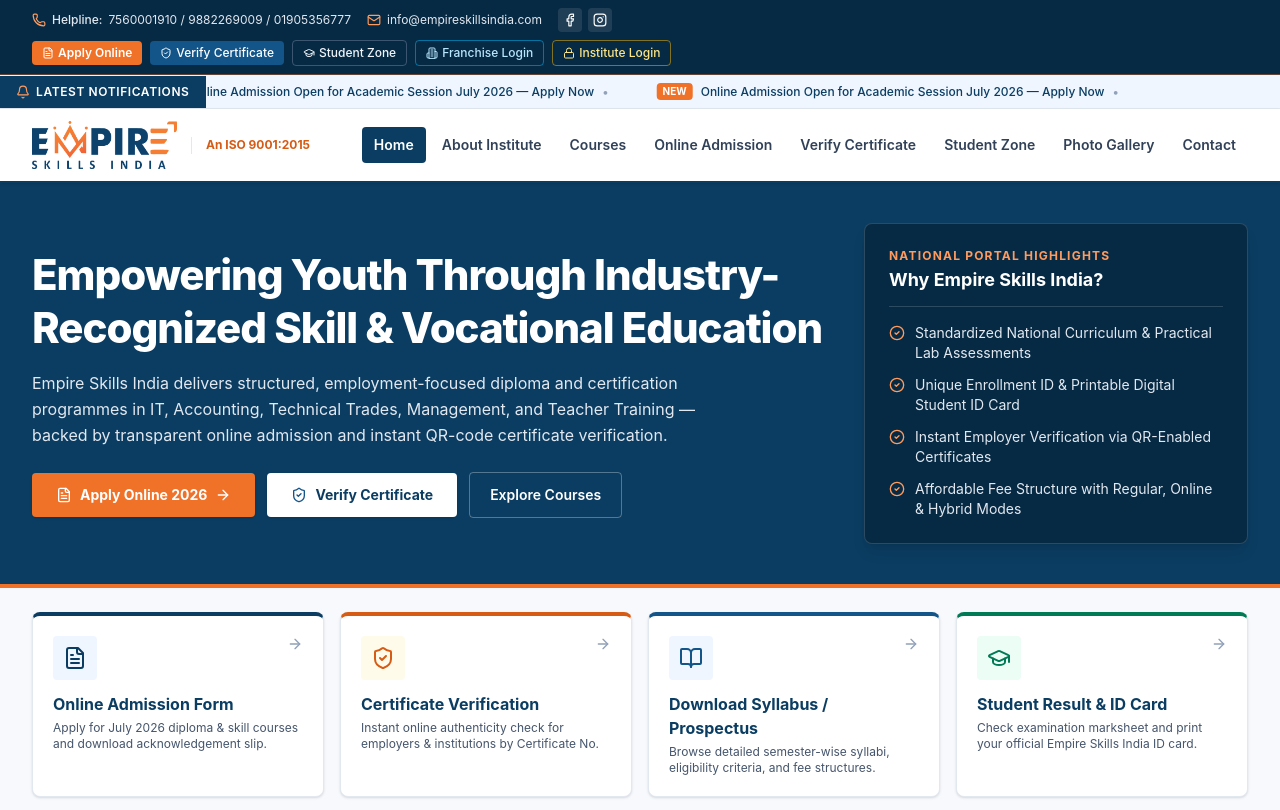
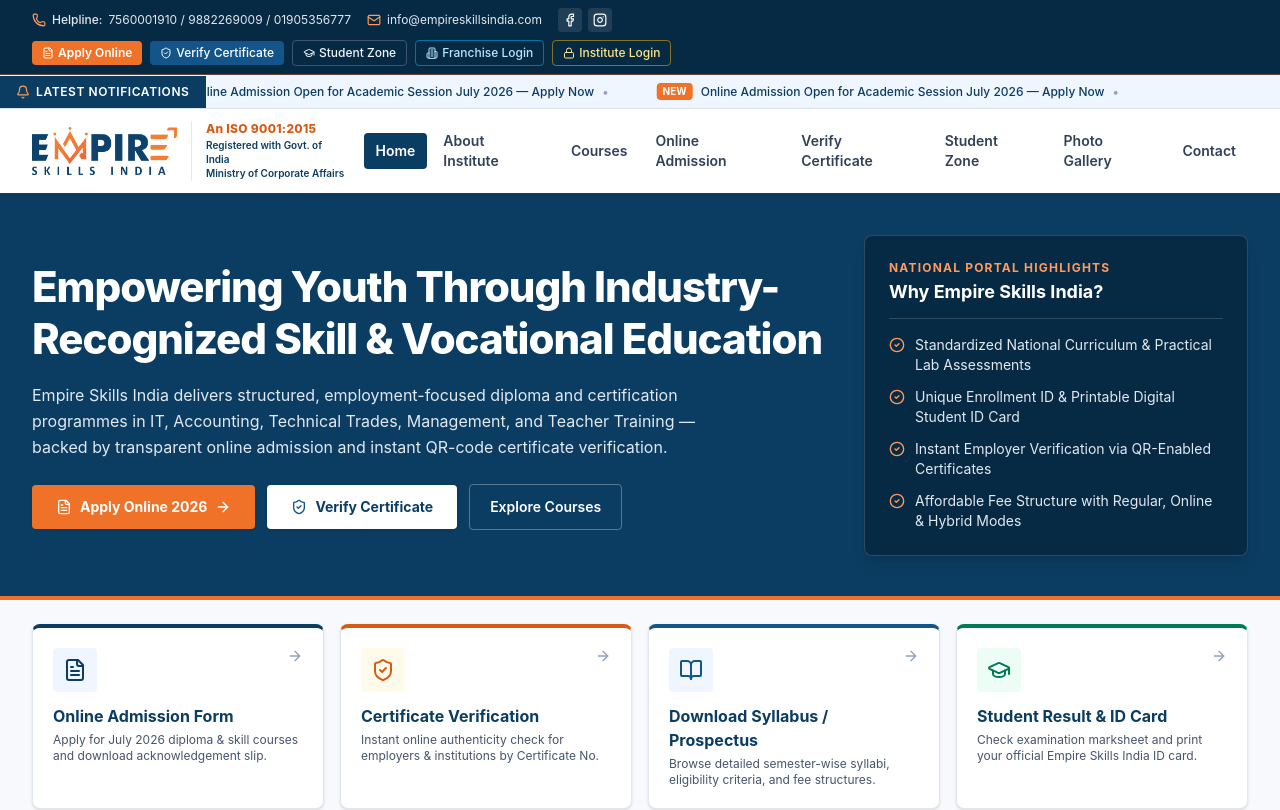
Before and after one commit to rohit786143/empireskillsindia, a Next.js app: page / in a window 1280 px wide. Shown: the top 810 px of the page. Built offline with nearby package versions, Linux system fonts and the light colour scheme; no server answers.

Commit message:
Add Registered with Govt. of India, Ministry of Corporate Affairs under An ISO 9001:2015 in header

```diff
--- a/src/components/SiteHeader.tsx
+++ b/src/components/SiteHeader.tsx
@@ -185,9 +185,14 @@ export function SiteHeader() {
             {/* Brand Identity */}
             <Link href="/" className="flex items-center gap-3.5 group">
               <BrandLogo height={48} className="shrink-0" />
-              <div className="hidden sm:block border-l border-slate-200 pl-3.5">
-                <p className="text-xs font-bold text-[#D65B14] leading-snug whitespace-nowrap">
+              <div className="hidden sm:block border-l border-slate-200 pl-3.5 leading-tight">
+                <p className="text-xs font-extrabold text-[#D65B14] tracking-wide">
                   An ISO 9001:2015
+                </p>
+                <p className="text-[10px] font-semibold text-[#0B3D62] mt-0.5 leading-snug">
+                  Registered with Govt. of India
+                  <br />
+                  Ministry of Corporate Affairs
                 </p>
               </div>
             </Link>
```
Also changed, not shown: 52 other files (tests, documents, lock files or other folders).
